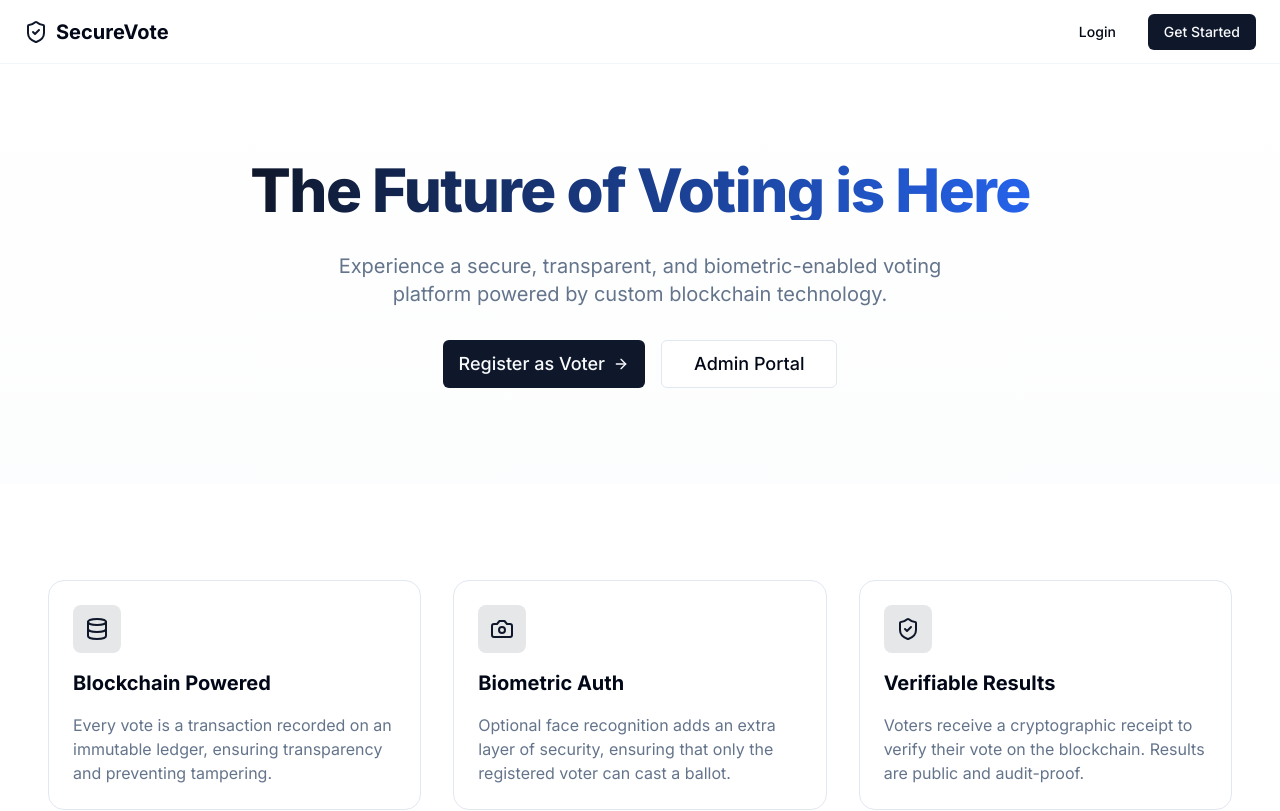
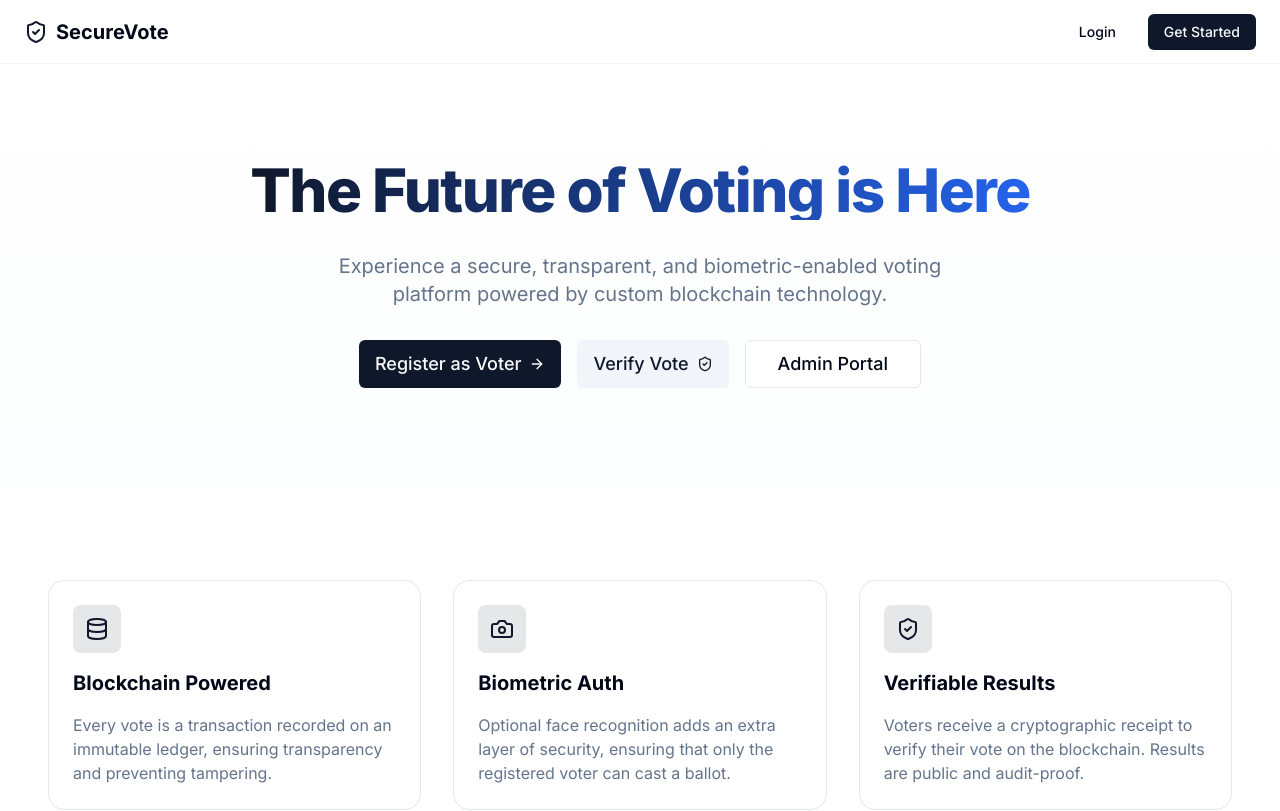
Before and after one commit to UtkarshBytes/voting-system, a Next.js app: page / in a window 1280 px wide. Shown: the top 811 px of the page. Built offline with nearby package versions, Linux system fonts and the light colour scheme.

Commit message:
Add public Verify Vote button to landing page
Co-authored-by: UtkarshBytes <165547904+UtkarshBytes@users.noreply.github.com>

```diff
--- a/src/app/page.tsx
+++ b/src/app/page.tsx
@@ -34,6 +34,11 @@ export default function Home() {
             <Link href="/register">
               <Button size="lg" className="h-12 px-8 text-lg gap-2">
                 Register as Voter <ArrowRight className="w-4 h-4" />
+              </Button>
+            </Link>
+            <Link href="/verify">
+              <Button size="lg" variant="secondary" className="h-12 px-8 text-lg gap-2">
+                Verify Vote <ShieldCheck className="w-4 h-4" />
               </Button>
             </Link>
             <Link href="/admin/login">
```
